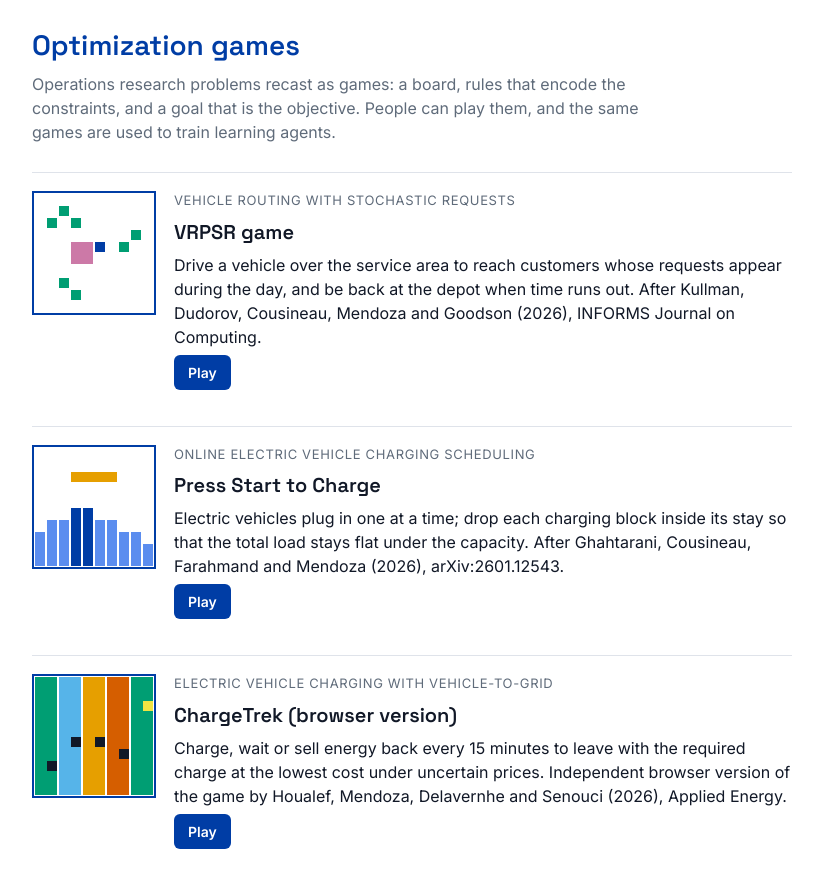
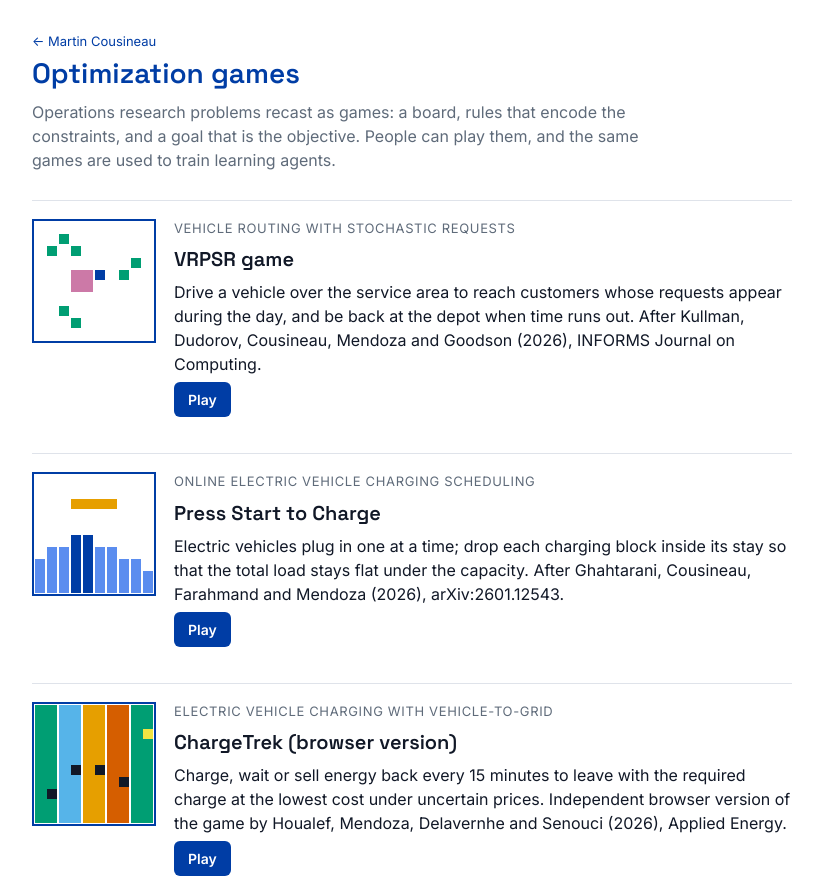
Before and after one commit to martincousi/games, a plain HTML site: page index.html in a window 1280 px wide. Shown: the top 879 px of the page, without its empty margins (228-1051 px from the left). Drawn offline with Linux system fonts and the light colour scheme.

Commit message:
Links back to the main site and the list of games; open to search engines (description meta tag, no noindex)
Co-Authored-By: Claude Opus 5.5 <noreply@anthropic.com>
Claude-Session: https://claude.ai/code/session_01XfZrfbZxwZuo4pdeQ6fxsf

```diff
--- a/index.html
+++ b/index.html
@@ -3,7 +3,7 @@
 <head>
 <meta charset="utf-8">
 <meta name="viewport" content="width=device-width, initial-scale=1">
-<meta name="robots" content="noindex">
+<meta name="description" content="Browser games that recast operations research problems (vehicle routing, electric vehicle charging, bin packing) as games, by Martin Cousineau, HEC Montréal.">
 <title>Optimization games</title>
 <link rel="stylesheet" href="https://fonts.googleapis.com/css2?family=Inter:wght@400;600&family=Space+Grotesk:wght@600&display=swap">
 <style>
@@ -30,11 +30,16 @@
   a.play { align-self: flex-start; background: var(--accent); color: var(--accent-fg); text-decoration: none;
            padding: 7px 14px; border-radius: 6px; font-weight: 600; font-size: 14px; }
   a.play:focus-visible { outline: 2px solid var(--fg); outline-offset: 2px; }
+  /* Links back to the main site and the list of games */
+  nav.crumbs { font-size: 13px; color: var(--muted); padding-top: 8px; }
+  nav.crumbs a { color: var(--accent); text-decoration: none; }
+  nav.crumbs a:hover, nav.crumbs a:focus-visible { text-decoration: underline; }
 </style>
 </head>
 <body>
 <div class="wrap">
   <header>
+    <nav class="crumbs" aria-label="Site"><a href="https://martincousi.github.io/">&larr; Martin Cousineau</a></nav>
     <h1>Optimization games</h1>
     <p>Operations research problems recast as games: a board, rules that encode the constraints, and a goal that
        is the objective. People can play them, and the same games are used to train learning agents.</p>
```
Also changed, not shown: 1 other file.
